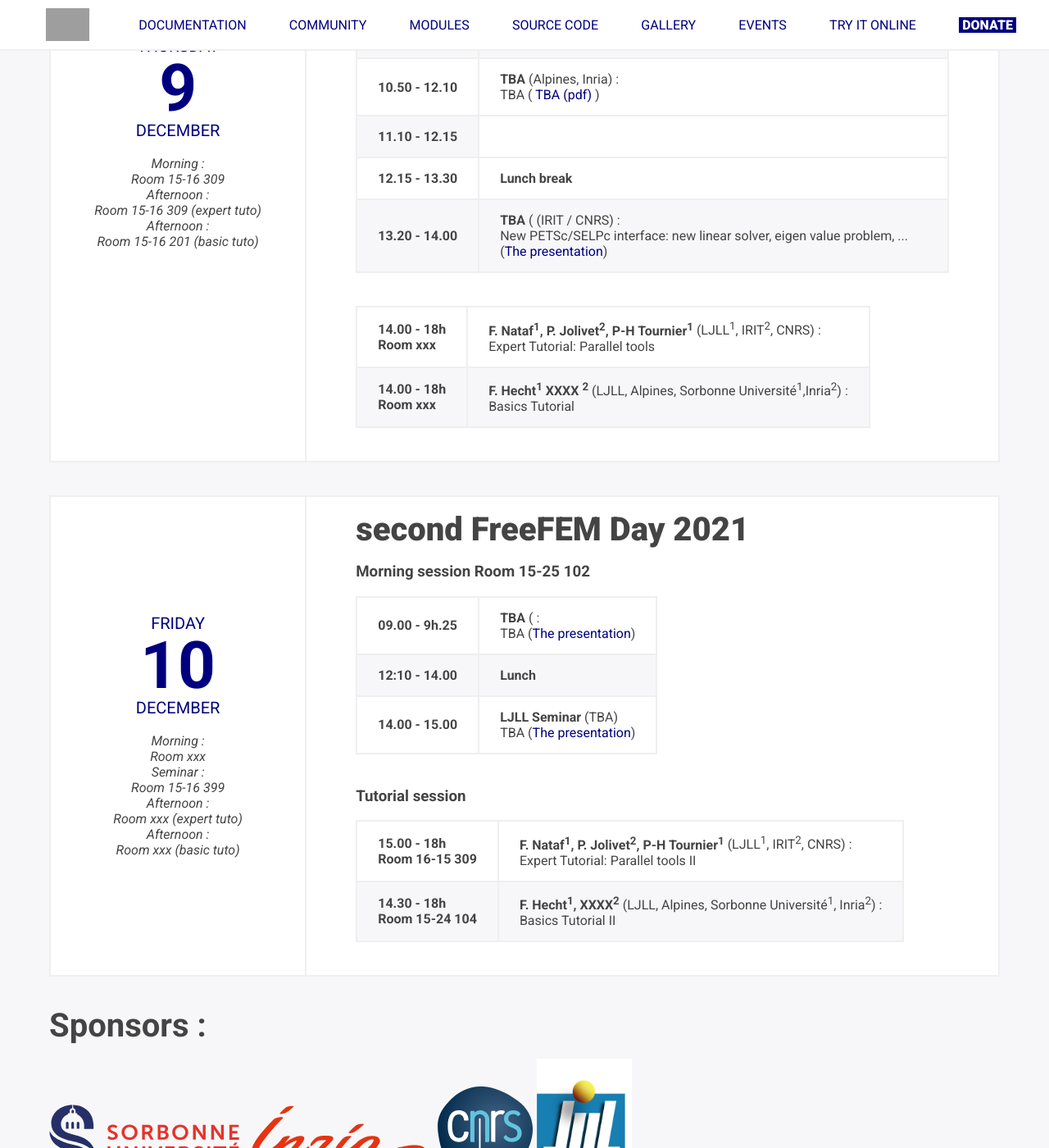
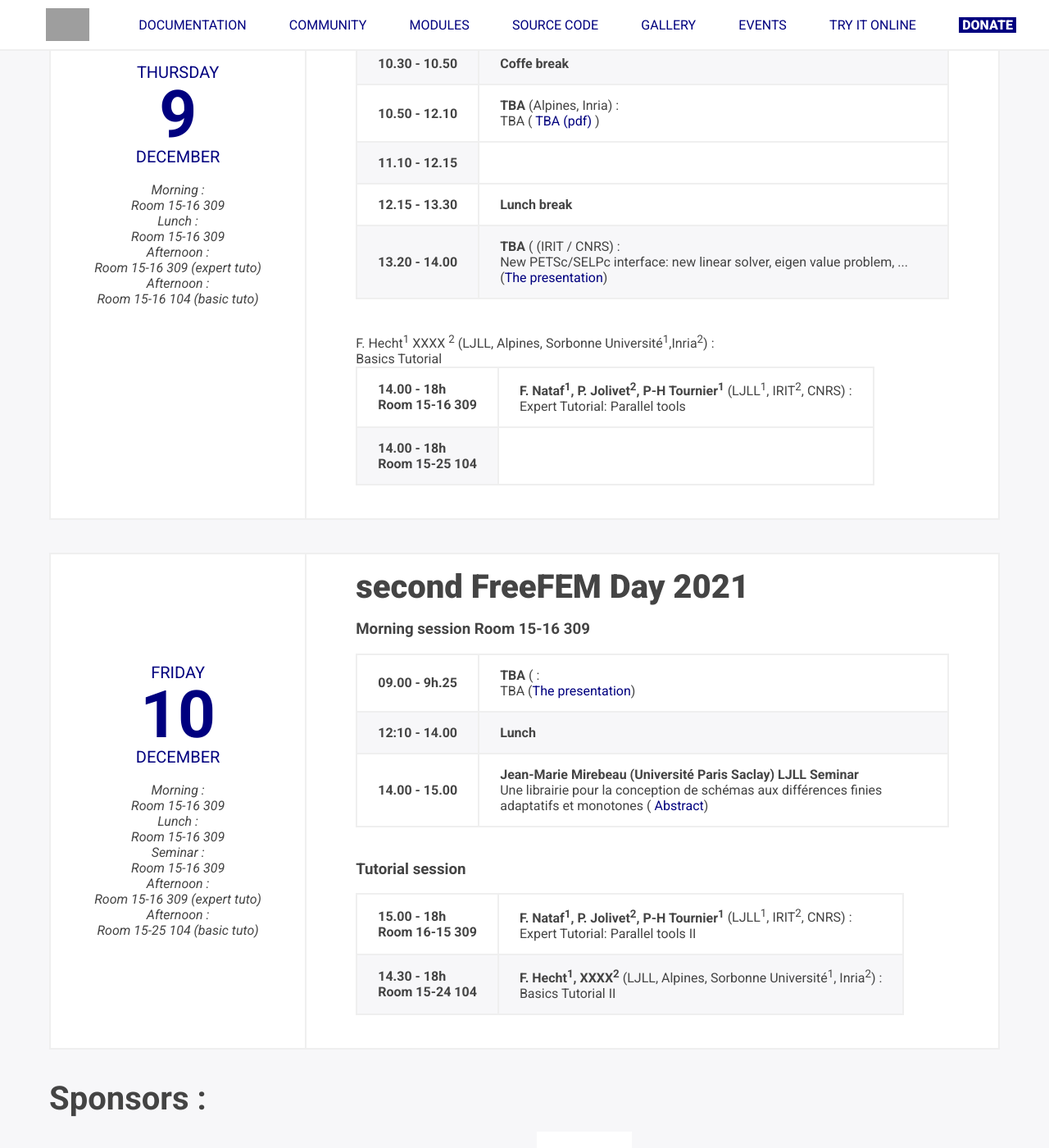
Before and after one commit to FreeFem/FreeFem-website, a Jekyll site: the page built from ffdays.md, in a window 1280 px wide and 1400 px high, scrolled down 1386 px. Shown: the whole window at 82% size. Built offline with Jekyll 4.4.1, drawn with Linux system fonts in a browser that asks for light colours; some of the changed text lies outside the part shown.

Commit message:
update ffdays version

```diff
--- a/_layouts/ffdays.html
+++ b/_layouts/ffdays.html
@@ -62,8 +62,9 @@
           <p>DECEMBER</p>
           <p>
             <br>Morning : <br> Room 15-16 309
+	    <br> Lunch : <br> Room 15-16 309
             <br>Afternoon :<br> Room 15-16 309 (expert tuto)
-            <br>Afternoon :<br> Room 15-16 201 (basic tuto)
+            <br>Afternoon :<br> Room 15-16 104 (basic tuto)
           </p>
         </div>
         <div class="program">
@@ -138,7 +139,7 @@
           <table class="table table-striped">
             <tbody>
               <tr>
-				 <th scope="row">14.00 - 18h<br> Room xxx</th>
+				 <th scope="row">14.00 - 18h<br> Room 15-16 309</th>
                 <td>
                   <strong> F. Nataf<sup>1</sup>, P. Jolivet<sup>2</sup>, P-H Tournier<sup>1</sup></strong> (LJLL<sup>1</sup>, IRIT<sup>2</sup>,  CNRS) :
                   <br>
@@ -146,8 +147,8 @@
                 </td>
               </tr>
               <tr>
-				 <th scope="row">14.00 - 18h<br> Room xxx </th>
-                <td>
+				 <th scope="row">14.00 - 18h<br> Room 15-25 104 </th>
+                <td4
                   <strong>F. Hecht<sup>1</sup> XXXX <sup>2</sup></strong> (LJLL, Alpines, Sorbonne Université<sup>1</sup>,Inria<sup>2</sup>) :
                   <br>
                   Basics Tutorial
@@ -163,15 +164,16 @@
           <h2>10</h2>
           <p>DECEMBER</p>
           <p>
-            <br>Morning : <br> Room xxx
-	    <br> Seminar : <br> Room 15-16 399
-            <br>Afternoon :<br> Room  xxx (expert tuto)
-            <br>Afternoon :<br> Room  xxx  (basic tuto)
+            <br> Morning : <br> Room 15-16 309
+	    <br> Lunch : <br> Room 15-16 309
+	    <br> Seminar : <br> Room 15-16 309
+            <br>Afternoon :<br> Room  15-16 309 (expert tuto)
+            <br>Afternoon :<br> Room  15-25 104   (basic tuto)
           </p>
         </div>
         <div class="program">
           <h2>second FreeFEM Day 2021</h2>
-		  <h3>Morning session   Room 15-25 102</h2>
+		  <h3>Morning session   Room 15-16 309</h2>
 
           <table class="table table-striped">
             <tbody>
@@ -250,9 +252,10 @@
               <tr>
 				 <th scope="row">14.00 - 15.00<br> </th>
                 <td>
-                  <strong> LJLL Seminar </strong> (TBA)
+                  <strong> Jean-Marie Mirebeau (Université Paris Saclay) LJLL Seminar </strong>
                   <br>
-                    TBA (<a href="https://github.com/FreeFem/FreeFem-days/raw/master/2021/slides/TBA.pdf" >The presentation</a>)
+		  Une librairie pour la conception de schémas aux différences finies adaptatifs et monotones
+                     (<a href="https://github.com/FreeFem/FreeFem-days/raw/master/2021/slides/A-JMM.pdf" > Abstract</a>)
                 </td>
 
 	            </tbody>
```
Also changed, not shown: other parts of _layouts/ffdays.html (+1 -1 lines).
